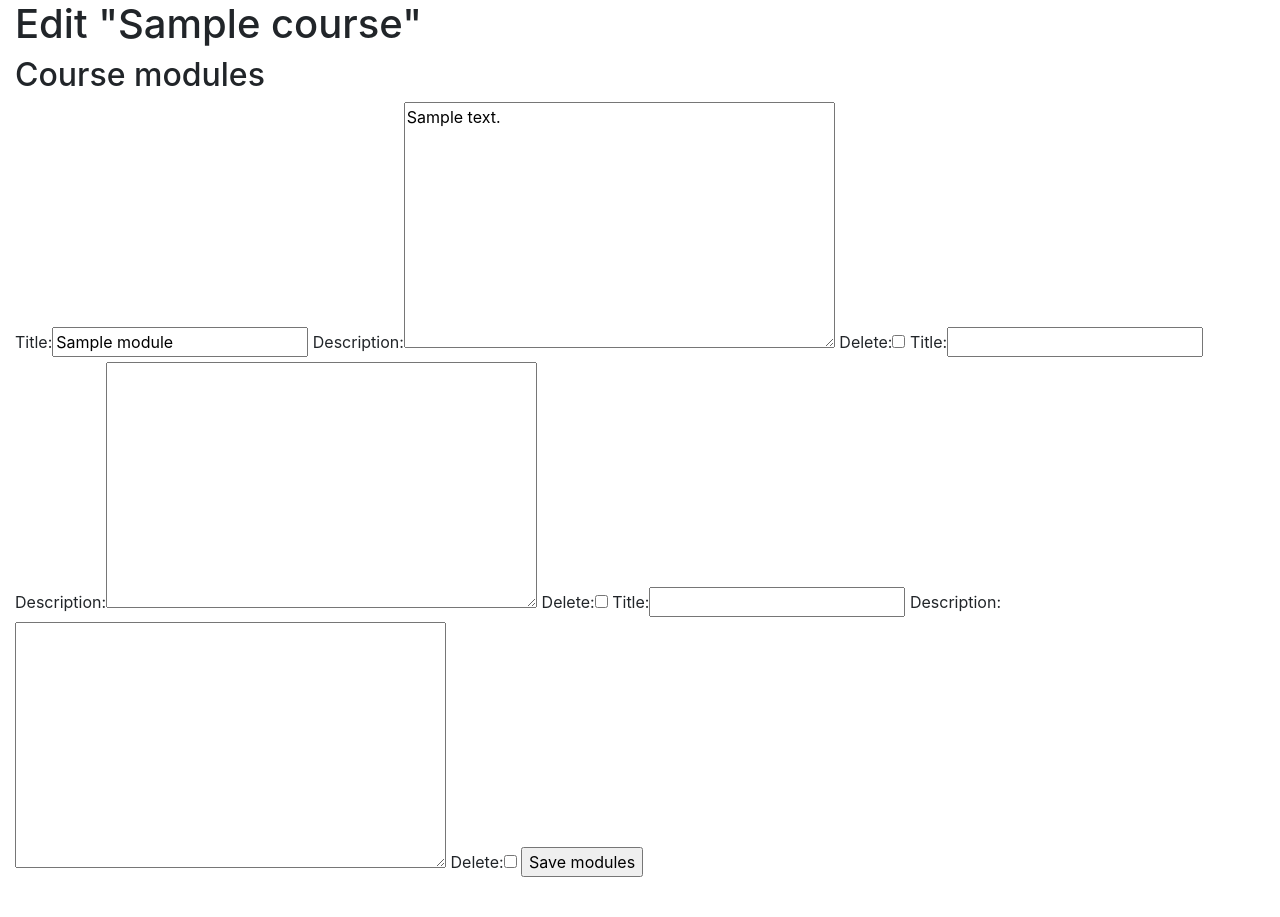
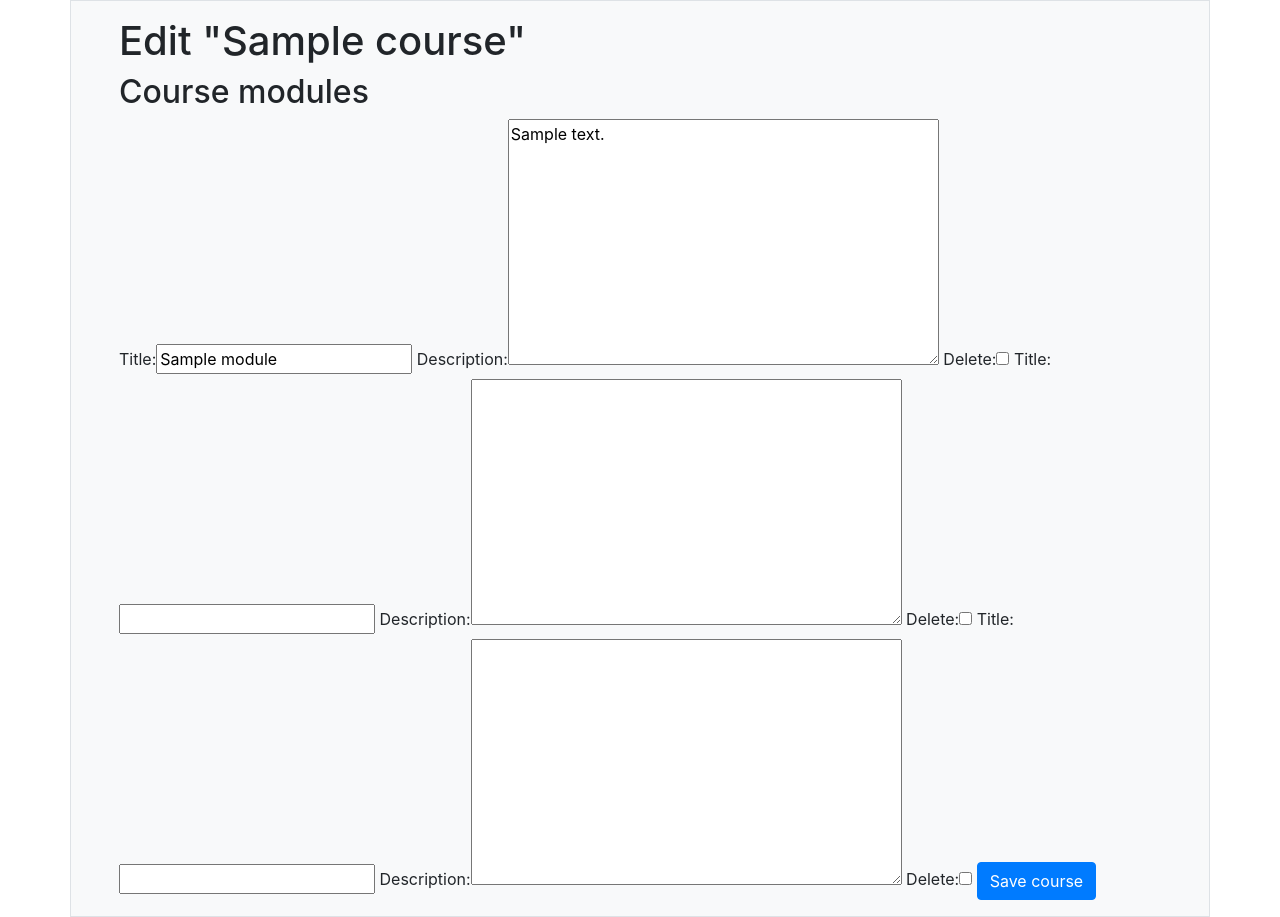
Before and after one commit to leviprice97/canvaslite, a Django app: page /course/1/module/ in a window 1280 px wide. Shown: the part 56-973 px from the top of the page. Before the commit the page ends 933 px from the top, so only its background shows below. Run offline with Django 3.2, Linux system fonts and the light colour scheme; a user stored in the database is signed in; tables that the repository leaves empty hold one stand-in row (values such as "Sample post"); parts of the project's set-up code (start-up, migrations or seed data) failed here and were passed over; some libraries are stand-ins or nearby versions.

Commit message:
Start of changes for managing modules for courses

```diff
--- a/courses/templates/courses/manage/module/formset.html
+++ b/courses/templates/courses/manage/module/formset.html
@@ -5,14 +5,19 @@
 {% endblock %}
 
 {% block content %}
+<div class="container px-lg-5">
+  <div class="row mx-lg-n5">
+    <div class="col py-3 px-lg-5 border bg-light">
       <h1>Edit "{{ course.title }}"</h1>
-  <div class="module">
       <h2>Course modules</h2>
       <form action="" method="post">
         {{ formset }}
         {{ formset.management_form }}
         {% csrf_token %}
-      <input type="submit" class="button" value="Save modules">
+        <input class="btn btn-primary" type="submit" value="Save course">
       </form>
     </div>
+  </div>
+</div>
+
 {% endblock %}
```
Lines whose indentation alone changed are shown as unchanged.
